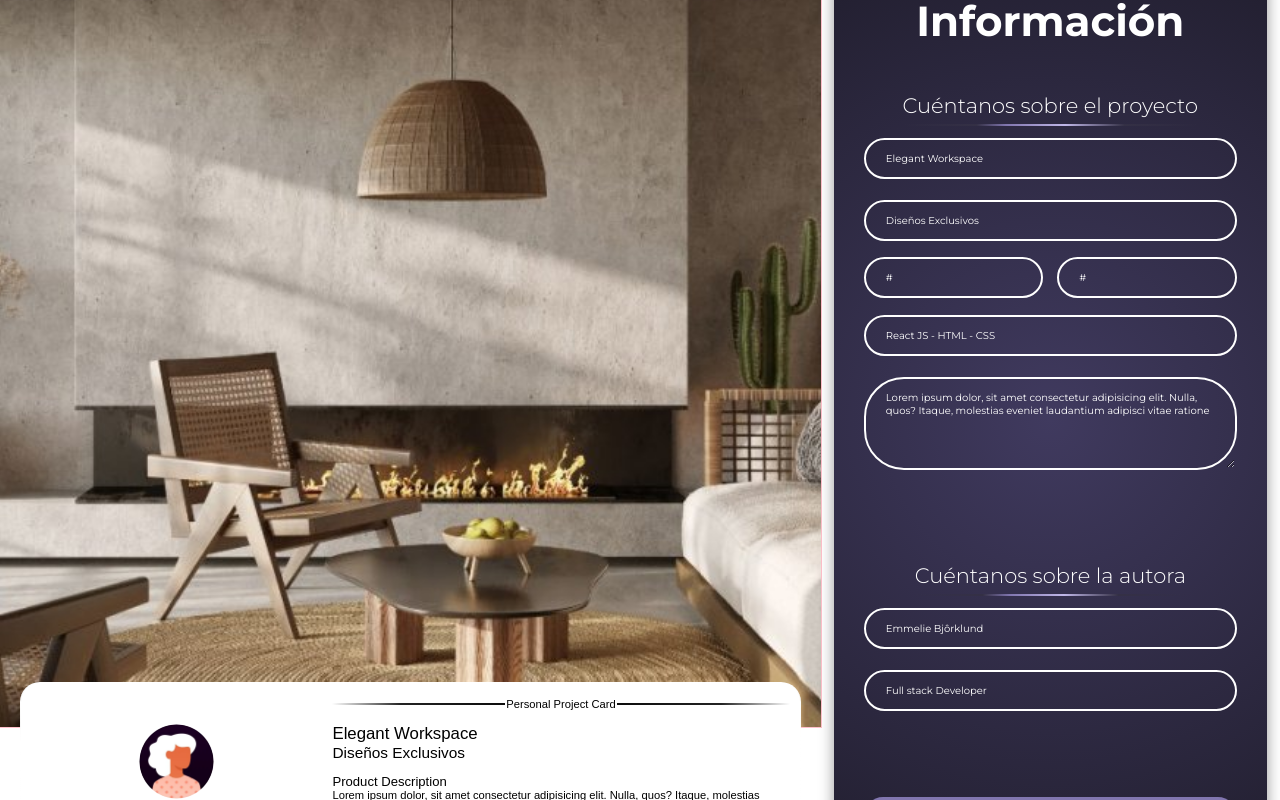
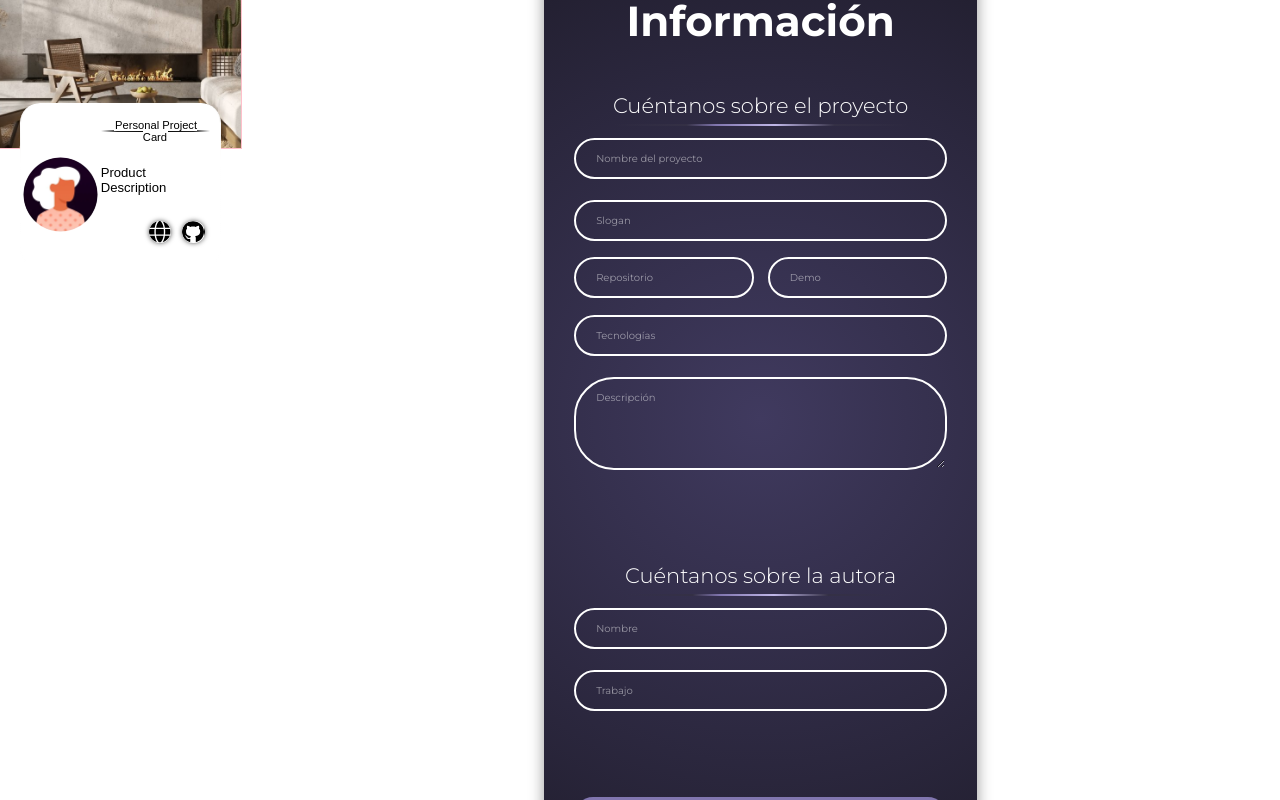
Before and after one commit to angelicagh/project-promo-51-module-3-team-3, a React (Vite) app: page /#/app in a window 1280 px wide. Shown: the part 420-1220 px from the top of the page. Built offline with nearby package versions, Linux system fonts and the light colour scheme.

Commit message:
Bug form fixed

```diff
--- a/src/App.jsx
+++ b/src/App.jsx
@@ -13,15 +13,14 @@ function App() {
   localStorage.getItem("projectData");
   const localStorageData = localStorage.getItem("projectData");
   let dataFinal = {
-    name: "Elegant Workspace",
-    slogan: "Diseños Exclusivos",
-    repo: "#",
-    demo: "#",
-    technologies: "React JS - HTML - CSS",
-    description:
-      "Lorem ipsum dolor, sit amet consectetur adipisicing elit. Nulla, quos? Itaque, molestias eveniet laudantium adipisci vitae ratione",
-    author: "Emmelie Bjôrklund",
-    job: "Full stack Developer",
+    name: "",
+    slogan: "",
+    repo: "",
+    demo: "",
+    technologies: "",
+    description: "",
+    author: "",
+    job: "",
     photo: defaultPhoto,
     image: defaultImage,
   };
--- a/src/components/Form.jsx
+++ b/src/components/Form.jsx
@@ -132,14 +132,14 @@ function Form({ pprojectData, psetProjectData /* pavatar, pupdateAvatar */ }) {
           <input className="addForm__hidden" type="file" name="image" id="image"/> */}
 
           <GetAvatar
-            avatar={pprojectData.image || defaultImage}
+            avatar={pprojectData.image}
             updateAvatar={(image) =>
               psetProjectData({ ...pprojectData, image })
             }
             text="Subir foto del proyecto"
           />
           <GetAvatar
-            avatar={pprojectData.photo || defaultPhoto}
+            avatar={pprojectData.photo}
             updateAvatar={(photo) =>
               psetProjectData({ ...pprojectData, photo })
             }
```
